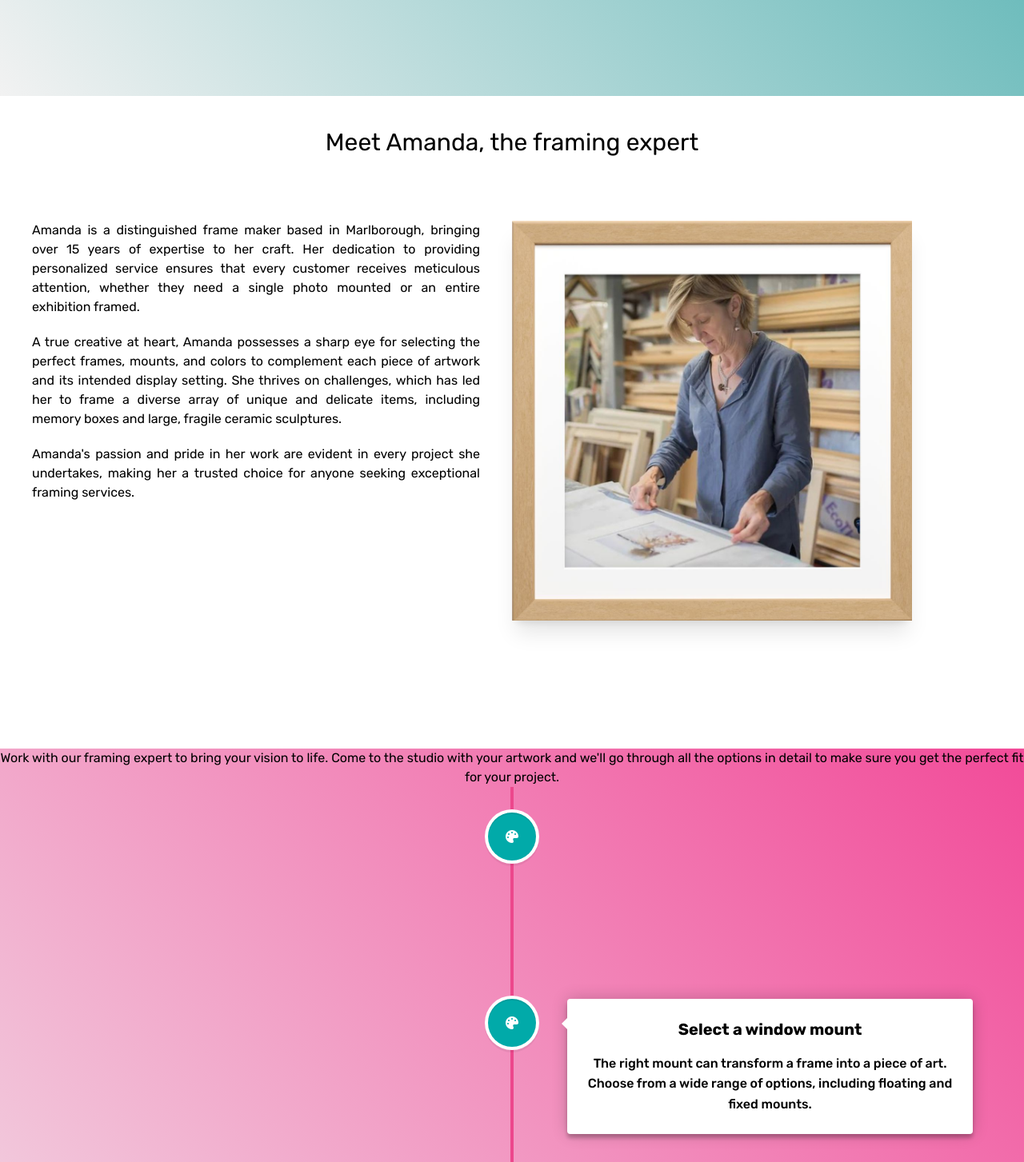
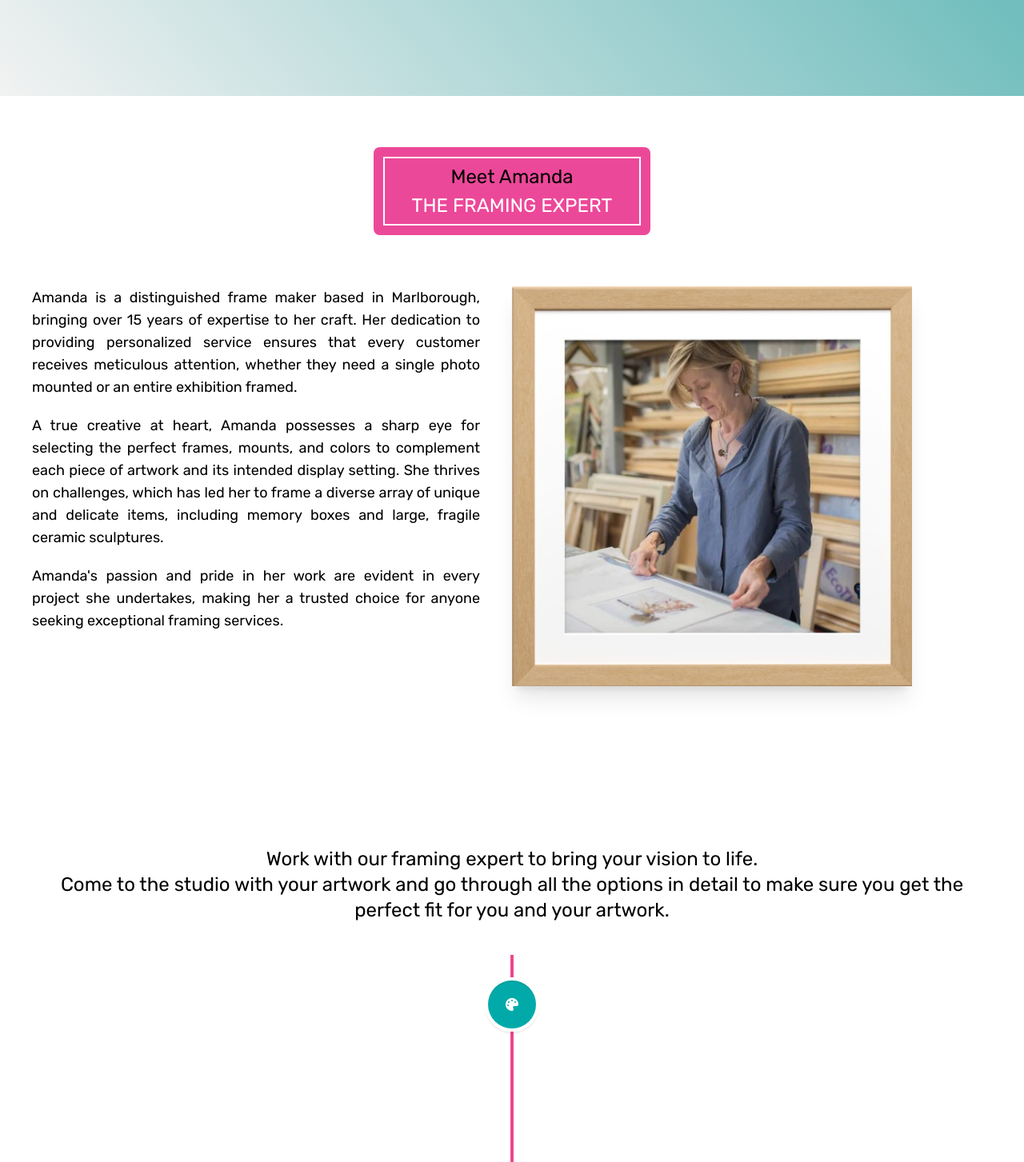
Before and after one commit to DanMorriss/overton-framing, a React (Create React App) app: page / in a window 1280 px wide. Shown: the part 680-2133 px from the top of the page at 80% size. Built offline with nearby package versions, Linux system fonts and the light colour scheme.

Commit message:
Style changes, removing bg color etc

```diff
--- a/src/components/about-amanda/meet-amanda.jsx
+++ b/src/components/about-amanda/meet-amanda.jsx
@@ -3,7 +3,7 @@ import { useRef } from "react";
 import { useInView } from "framer-motion";
 
 import amanda from "../../assets/images/amanda2.jpg";
-import { FramedImage } from "./meet-amanda.styles";
+import { FramedImage, FramingExpertTitle } from "./meet-amanda.styles";
 
 import useWindowSize from "../../hooks/useWindowSize";
 
@@ -16,17 +16,20 @@ const MeetAmanda = () => {
 
   return (
     <>
-      <h2
-        className="text-center text-3xl p-10"
+      <div
+        className="flex justify-center pt-10"
         ref={ref}
         style={{
           transform: isInView ? "none" : "translateY(-60px)",
           opacity: isInView ? 1 : 0,
-          transition: "all 0.9s cubic-bezier(0.17, 0.55, 0.55, 1) 0.5s",
+          transition: "all 0.7s cubic-bezier(0.17, 0.55, 0.55, 1) 0.6s",
         }}
       >
-        Meet Amanda, the framing expert
-      </h2>
+        <FramingExpertTitle className="framing-expert-title shadow-lg w-fit text-center">
+          <p className="text-black">Meet Amanda</p>
+          THE FRAMING EXPERT
+        </FramingExpertTitle>
+      </div>
       <div
         className={`flex ${
           isMobile ? "flex-col" : "flex-row-reverse"
@@ -54,21 +57,21 @@ const MeetAmanda = () => {
             transition: "all 0.9s cubic-bezier(0.17, 0.55, 0.55, 1) 0.5s",
           }}
         >
-          <p className="mb-5">
+          <p className="mb-5 text-lg">
             Amanda is a distinguished frame maker based in Marlborough, bringing
             over 15 years of expertise to her craft. Her dedication to providing
             personalized service ensures that every customer receives meticulous
             attention, whether they need a single photo mounted or an entire
             exhibition framed.
           </p>
-          <p className="mb-5">
+          <p className="mb-5 text-lg">
             A true creative at heart, Amanda possesses a sharp eye for selecting
             the perfect frames, mounts, and colors to complement each piece of
             artwork and its intended display setting. She thrives on challenges,
             which has led her to frame a diverse array of unique and delicate
             items, including memory boxes and large, fragile ceramic sculptures.
           </p>
-          <p>
+          <p className="text-lg">
             Amanda&#39;s passion and pride in her work are evident in every
             project she undertakes, making her a trusted choice for anyone
             seeking exceptional framing services.
--- a/src/components/about-amanda/meet-amanda.styles.jsx
+++ b/src/components/about-amanda/meet-amanda.styles.jsx
@@ -5,3 +5,13 @@ export const FramedImage = styled.img`
   width: 100%;
   max-width: 500px;
 `;
+
+export const FramingExpertTitle = styled.div`
+  font-size: 1.5rem;
+  padding: 1.2rem 3rem;
+  margin: 1.5rem;
+  color: white;
+  background: #ec4899;
+  border-radius: 0.5rem;
+  box-shadow: inset 0 0 0 12px #ec4899, inset 0 0 0 14px white;
+`;
--- a/src/components/examples/examples.styles.css
+++ b/src/components/examples/examples.styles.css
@@ -2,6 +2,7 @@
   display: flex;
   justify-content: center;
   align-items: center;
+  margin: 5rem 0;
 }
 
 .buttons-container {
--- a/src/components/framing-process/framing-process.component.jsx
+++ b/src/components/framing-process/framing-process.component.jsx
@@ -37,23 +37,24 @@ const FramingProcess = () => {
 
   return (
     <FramingProcessContainer>
-      <p>
-        Work with our framing expert to bring your vision to life. Come to the
-        studio with your artwork and we'll go through all the options in detail
-        to make sure you get the perfect fit for your project.
-      </p>
+      <div className="text-2xl p-10">
+        <p>Work with our framing expert to bring your vision to life.</p>
+        <p>
+          Come to the studio with your artwork and go through all the options in
+          detail to make sure you get the perfect fit for you and your artwork.
+        </p>
+      </div>
       <VerticalTimeline lineColor={"#ec478c"}>
         {framingProcessSteps.map(({ title, content }, index) => (
           <VerticalTimelineElement
             key={index}
             className=""
             contentStyle={{
-              background: "",
-              color: "",
-              boxShadow:
-                "0 0 20px 0 rgba(0, 0, 0, 0.2), 0 5px 5px 0 rgba(0, 0, 0, 0.24)",
+              background: "#ec4899",
+              color: "white",
+              boxShadow: "inset 0 0 0 12px #ec4899, inset 0 0 0 14px white",
             }}
-            contentArrowStyle={{ borderRight: "7px solid  #fff" }}
+            contentArrowStyle={{ borderRight: "7px solid  #ec4899" }}
             iconStyle={{
               background: "#01aaa9",
               color: "#fff",
--- a/src/components/framing-process/framing-process.styles.jsx
+++ b/src/components/framing-process/framing-process.styles.jsx
@@ -1,13 +1,13 @@
 import styled from "styled-components";
 
 export const FramingProcessContainer = styled.div`
-  background: rgb(242, 242, 242);
-  background: linear-gradient(
-    49deg,
-    rgba(242, 242, 242, 1) 0%,
-    rgba(242, 75, 153, 1) 100%
-  );
-  background-size: cover;
-  background-repeat: no-repeat;
-  background-position: center;
+  // background: rgb(242, 242, 242);
+  // background: linear-gradient(
+  //   49deg,
+  //   rgba(242, 242, 242, 1) 0%,
+  //   rgba(242, 75, 153, 1) 100%
+  // );
+  // background-size: cover;
+  // background-repeat: no-repeat;
+  // background-position: center;
 `;
--- a/src/components/testimonials/testimonials.styles.css
+++ b/src/components/testimonials/testimonials.styles.css
@@ -7,6 +7,16 @@
   overflow-x: auto;
   overscroll-behavior-inline: contain;
   padding: var(--spacer);
+  /* background: rgb(242, 242, 242);
+  background: linear-gradient(
+    49deg,
+    rgba(242, 242, 242, 1) 0%,
+    rgb(242, 75, 153) 100%
+  ); */
+  background-size: cover;
+  background-repeat: no-repeat;
+  background-position: center;
+  padding: 3rem;
 }
 
 .testimonial-card {
@@ -14,5 +24,5 @@
   background-color: white;
   border-radius: 5px;
   border-top: 10px solid teal;
-  box-shadow: 0 0 10px 10px whitesmoke;
+  box-shadow: 0 0 10px 10px rgba(0, 128, 128, 0.04);
 }
```
